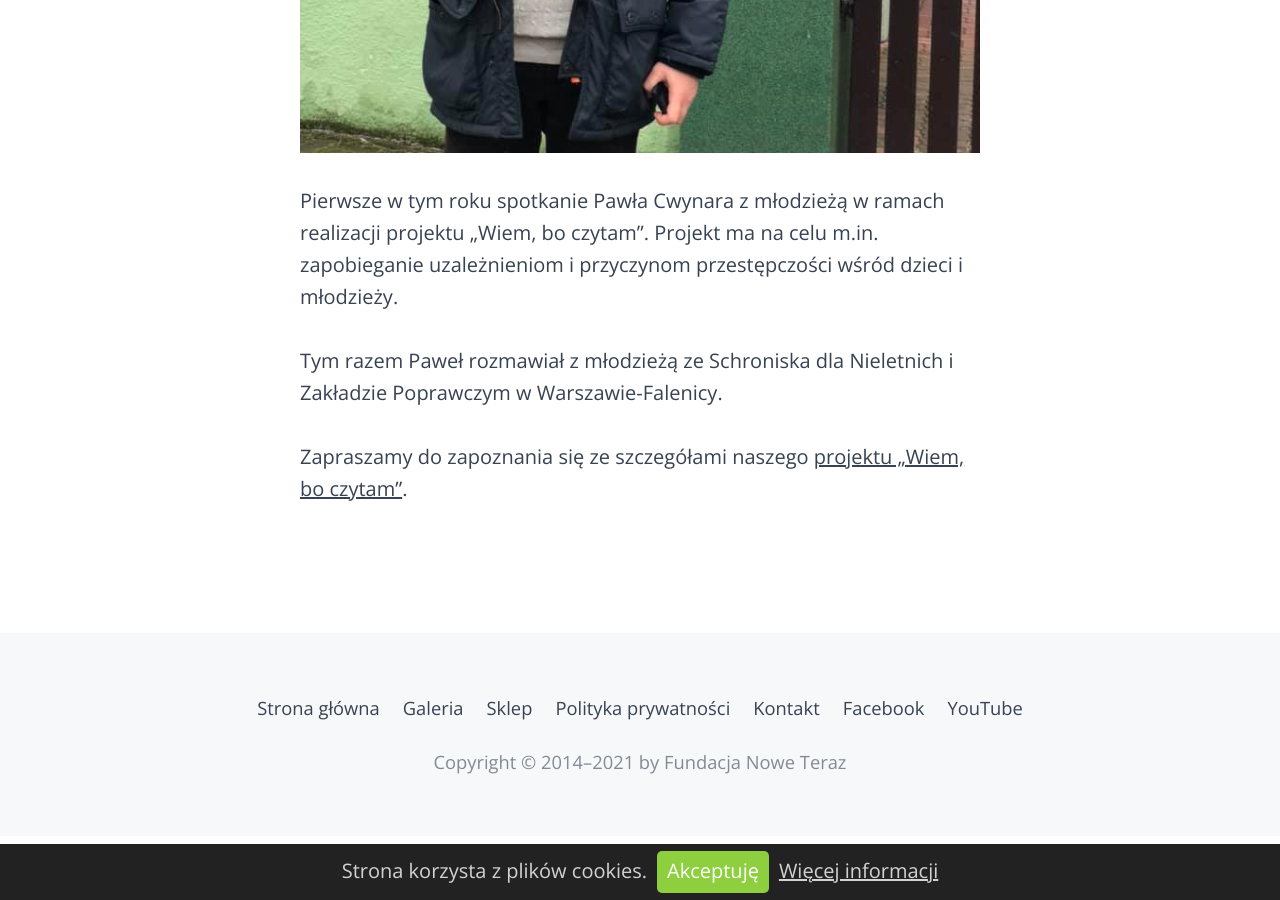
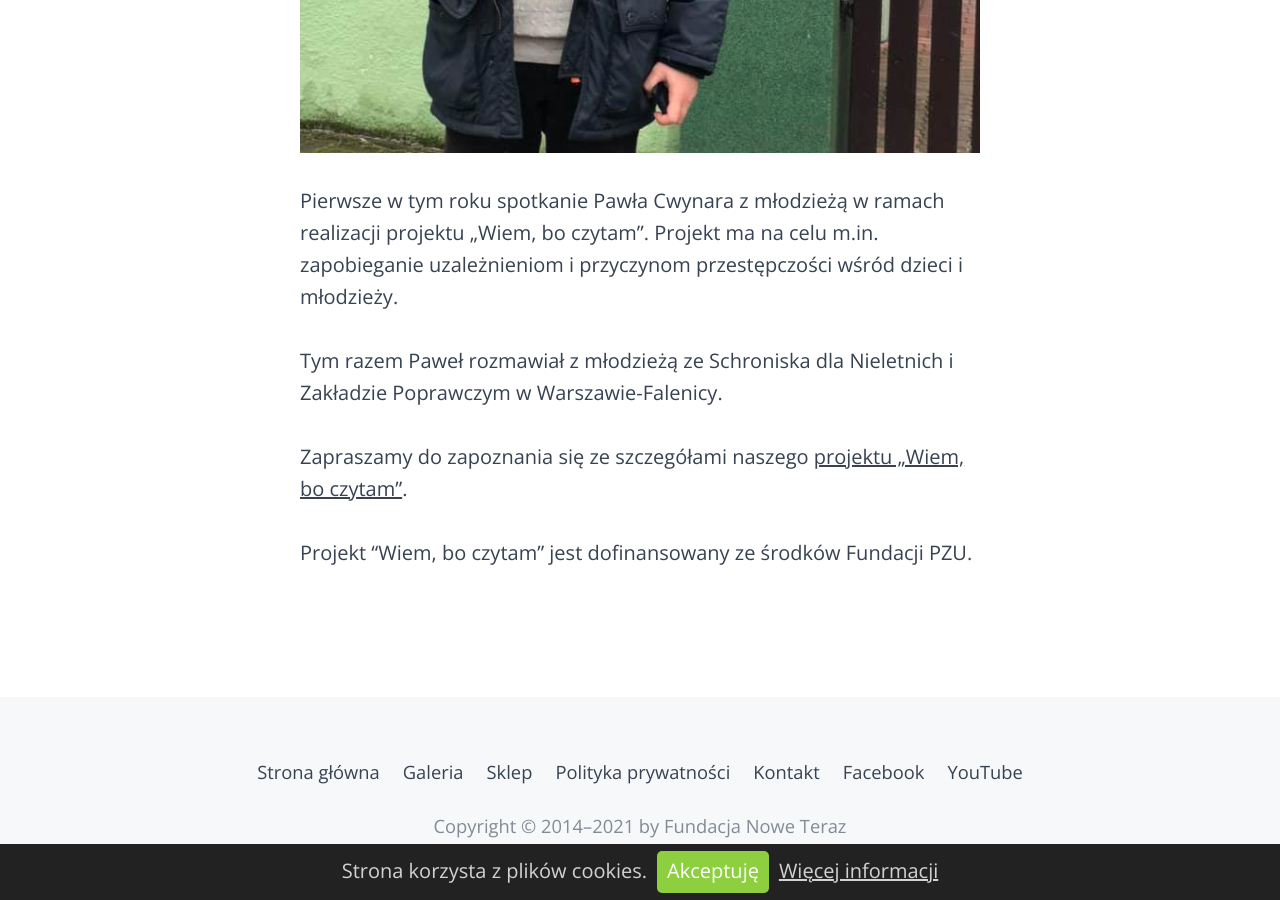
Before and after one commit to noweteraz/nowe-teraz-pl, a Jekyll site: the page built from _posts/2021-01-30-wiem-bo-czytam-spotkanie-falenica.markdown, in a window 1280 px wide and 900 px high, scrolled down 1300 px. Built offline with Jekyll 4.4.1, drawn with Linux system fonts in a browser that asks for light colours.

Commit message:
Update content.

```diff
--- a/_posts/2021-01-30-wiem-bo-czytam-spotkanie-falenica.markdown
+++ b/_posts/2021-01-30-wiem-bo-czytam-spotkanie-falenica.markdown
@@ -13,3 +13,5 @@ Pierwsze w tym roku spotkanie Pawła Cwynara z młodzieżą w ramach realizacji
 Tym razem Paweł rozmawiał z młodzieżą ze Schroniska dla Nieletnich i Zakładzie Poprawczym w Warszawie-Falenicy.
 
 Zapraszamy do zapoznania się ze szczegółami naszego [projektu „Wiem, bo czytam”](https://czytam.noweteraz.pl/){:target="_blank"}.
+
+Projekt "Wiem, bo czytam" jest dofinansowany ze środków Fundacji PZU.
```
